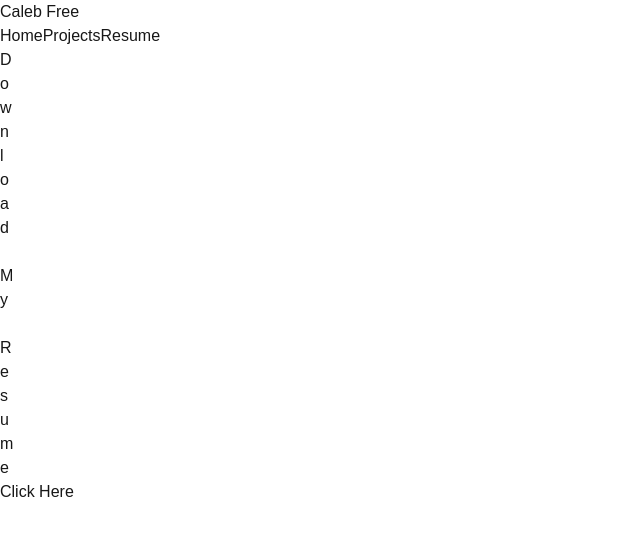
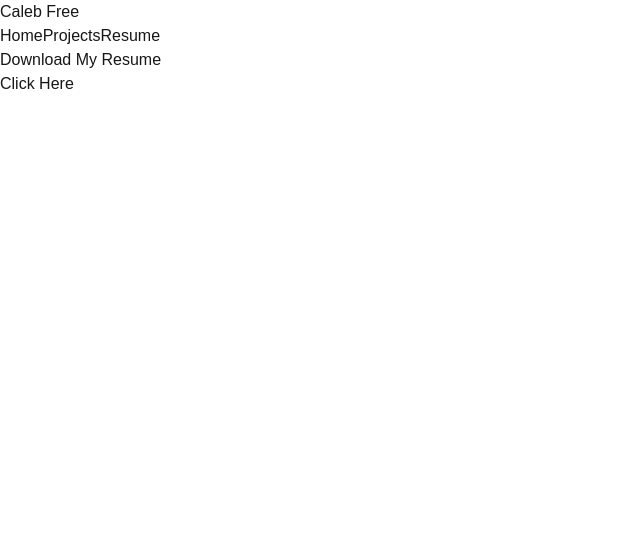
Before and after one commit to cdfree1/Updated-Personal-Website, a Next.js app: page /resume in a window 1280 px wide. Shown: the top 536 px of the page, without its empty margins (0-640 px from the left). Built offline with nearby package versions, Linux system fonts and the light colour scheme.

Commit message:
Resume spacing fix

```diff
--- a/src/app/components/Navbar.tsx
+++ b/src/app/components/Navbar.tsx
@@ -8,7 +8,7 @@ const Navbar = () => {
             <div className="flex-auto flex justify-center gap-2 md:gap-4 lg:gap-6">
                 <a href="http://www.cdfree.dev" className="text-white no-underline text-center p-2 text-sm md:text-base lg:text-lg transition-all duration-300 ease-in-out hover:bg-gray-300 hover:text-black rounded-md">Home</a>
                 <a href="http://www.cdfree.dev/projects"  className="text-white no-underline text-center p-2 text-sm md:text-base lg:text-lg transition-all duration-300 ease-in-out hover:bg-gray-300 hover:text-black rounded-md">Projects</a>
-                <a href="http://www.cdfree.dev/resume" className="text-white no-underline text-center p-2 text-sm md:text-base lg:text-lg transition-all duration-300 ease-in-out hover:bg-gray-300 hover:text-black rounded-md">Resume</a>
+                <a href="http://localhost:3000/resume" className="text-white no-underline text-center p-2 text-sm md:text-base lg:text-lg transition-all duration-300 ease-in-out hover:bg-gray-300 hover:text-black rounded-md">Resume</a>
             </div>
         </nav>
     );
--- a/src/app/resume/page.tsx
+++ b/src/app/resume/page.tsx
@@ -12,20 +12,20 @@ export default function Resume () {
         <div className="grid grid-rows-[auto_1fr_20px] min-h-screen p-4 pb-20 sm:p-10 font-[family-name:var(--font-geist-sans)]">
             <Navbar />
             <main className="flex flex-col items-center justify-items-center gap-8 row-start-2 items-center sm:items-start">
-                <div className="flex flex-col items-center space-y-4 sm:space-y-0 sm:flex-row sm:space-x-4 justify-center">
+                <div className="flex space-x-1 justify-center">
                     <AnimatePresence>
                         {"Download My Resume".split('').map((char, i) => (
-                            <motion.p
+                            <motion.span
                             ref={ref}
                             key={i}
                             initial={{ opacity: 0, y: 10 }}
                             animate={isInView ? { opacity: 1, y: 0 } : {}}
                             exit="hidden"
                             transition={{ duration: 0.5, delay: i * 0.01 }}
-                            className="text-xl text-center sm:text-4xl font-bold tracking-tighter md:text-6xl md:leading-[4rem]"
-                            >
+                            className="text-xl text-center sm:text-4xl font-bold tracking-tighter md:text-6xl md:leading-[4rem] inline-block"
+                          >
                             {char === ' ' ? <span>&nbsp;</span> : char}
-                            </motion.p>
+                          </motion.span>
                         ))}
                     </AnimatePresence>
                 </div>
```
